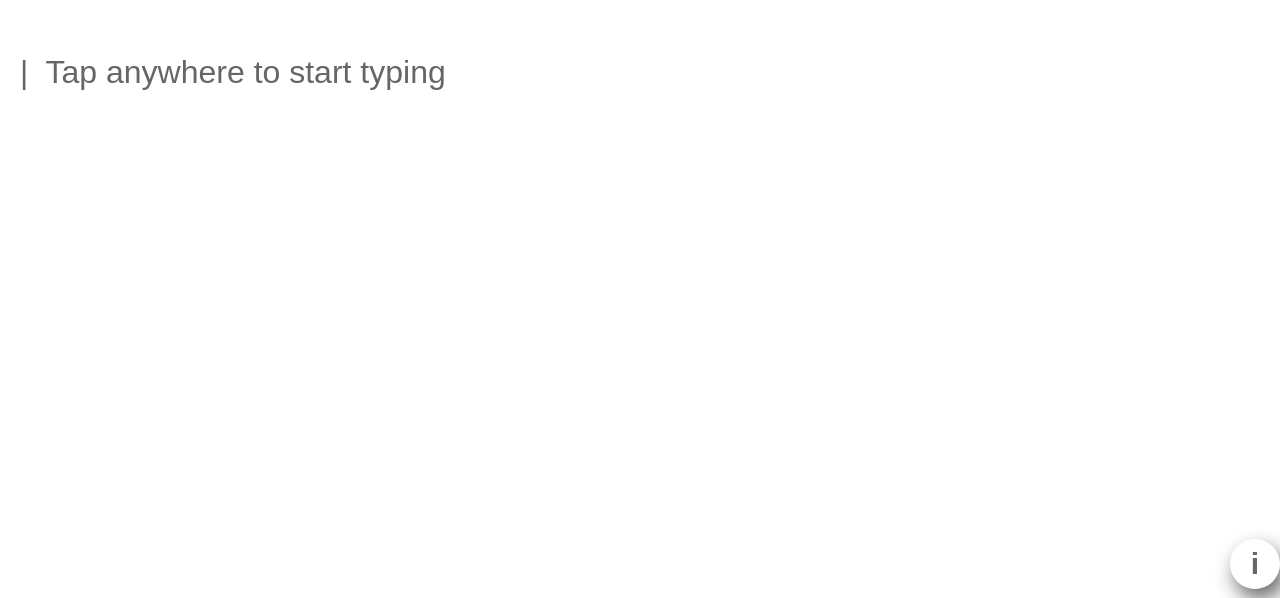
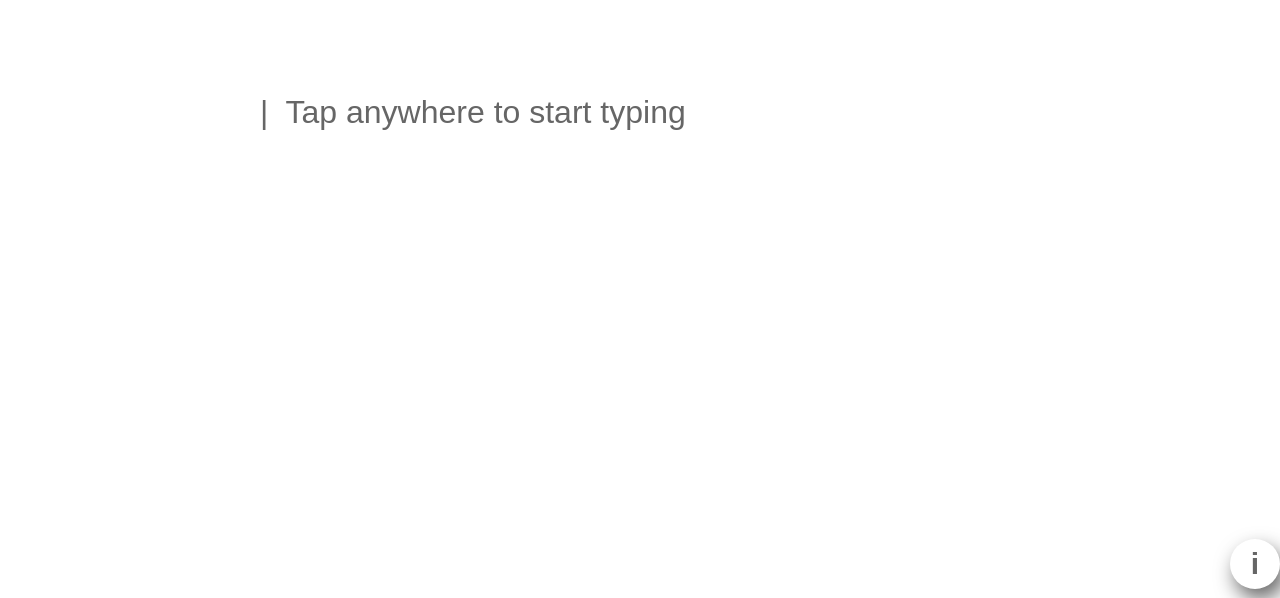
Before and after one commit to Theobasallaje/betterletter, a React (Create React App) app: page / in a window 1280 px wide. Shown: the part 202-800 px from the top of the page. Built offline with nearby package versions, Linux system fonts and the light colour scheme.

Commit message:
updated width of text editor

```diff
--- a/src/components/TextEditor.js
+++ b/src/components/TextEditor.js
@@ -38,7 +38,7 @@ class TextEditor extends Component {
 
   render() {
     return (
-      <div>
+      <div className='editorCoontainer'>
         {/* <h1>Better Letter</h1> */}
         {/* <button onClick={this.onUnderlineClick}><FontAwesomeIcon icon={faUnderline} /> Underline</button>
         <button onClick={this.onToggleCode}><FontAwesomeIcon icon={faCode} /> Code Block</button> */}
--- a/src/components/TextEditor.scss
+++ b/src/components/TextEditor.scss
@@ -79,13 +79,21 @@ pre > pre {
 }
 
 .public-DraftEditor-content {
-  width: 100vw;
+  width: 85vw;
+  max-width: 800px;
   height: 90vh;
   // border: 2px solid green;
 }
 
 .DraftEditor-root {
-  width: 100vw;
+  // width: 100vw;
   height: 90vh;
   //border: 2px solid blue;
 }
+
+.editorCoontainer {
+  display: flex;
+  justify-content: center;
+  font-size: large;
+  margin-top: 40px;
+}
```
